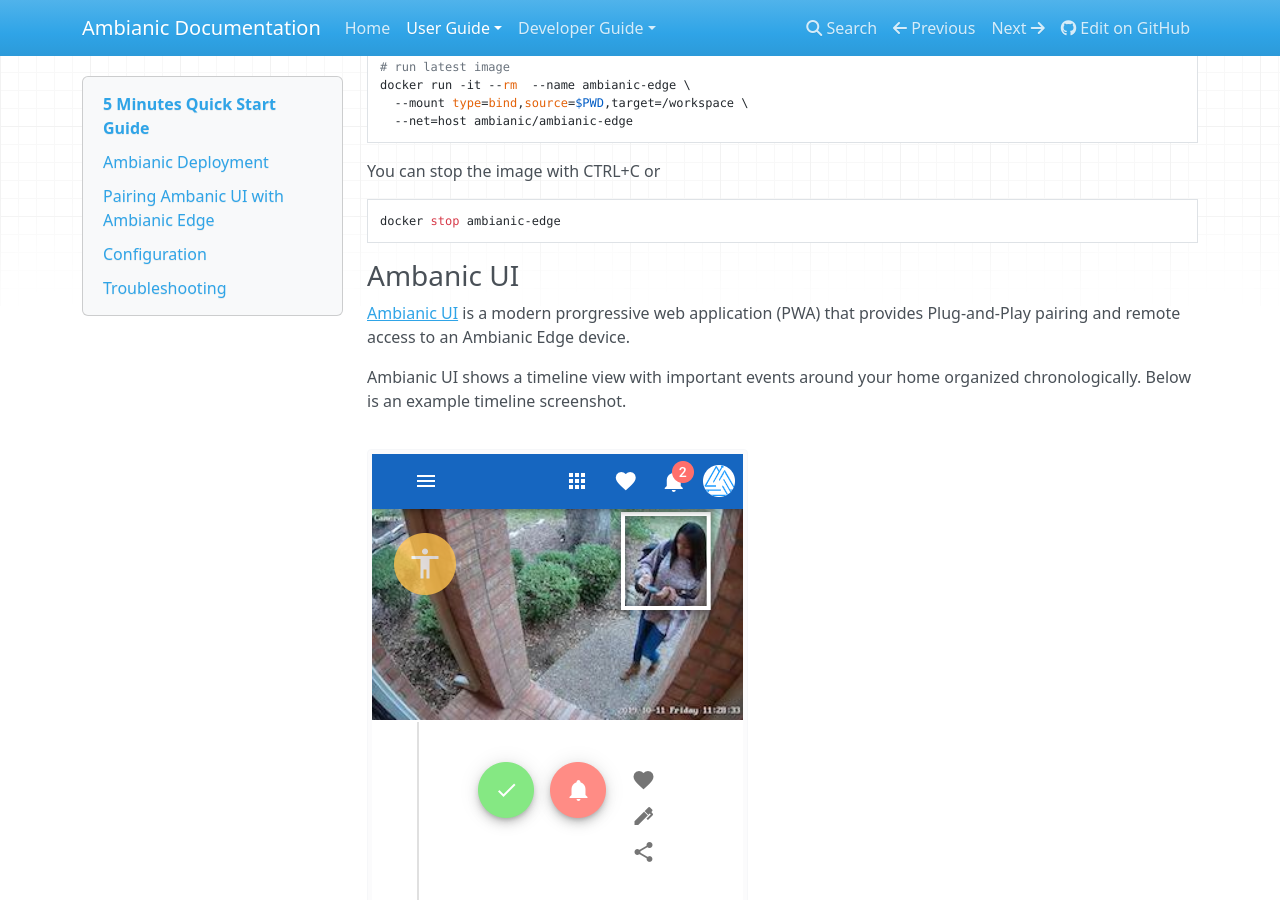
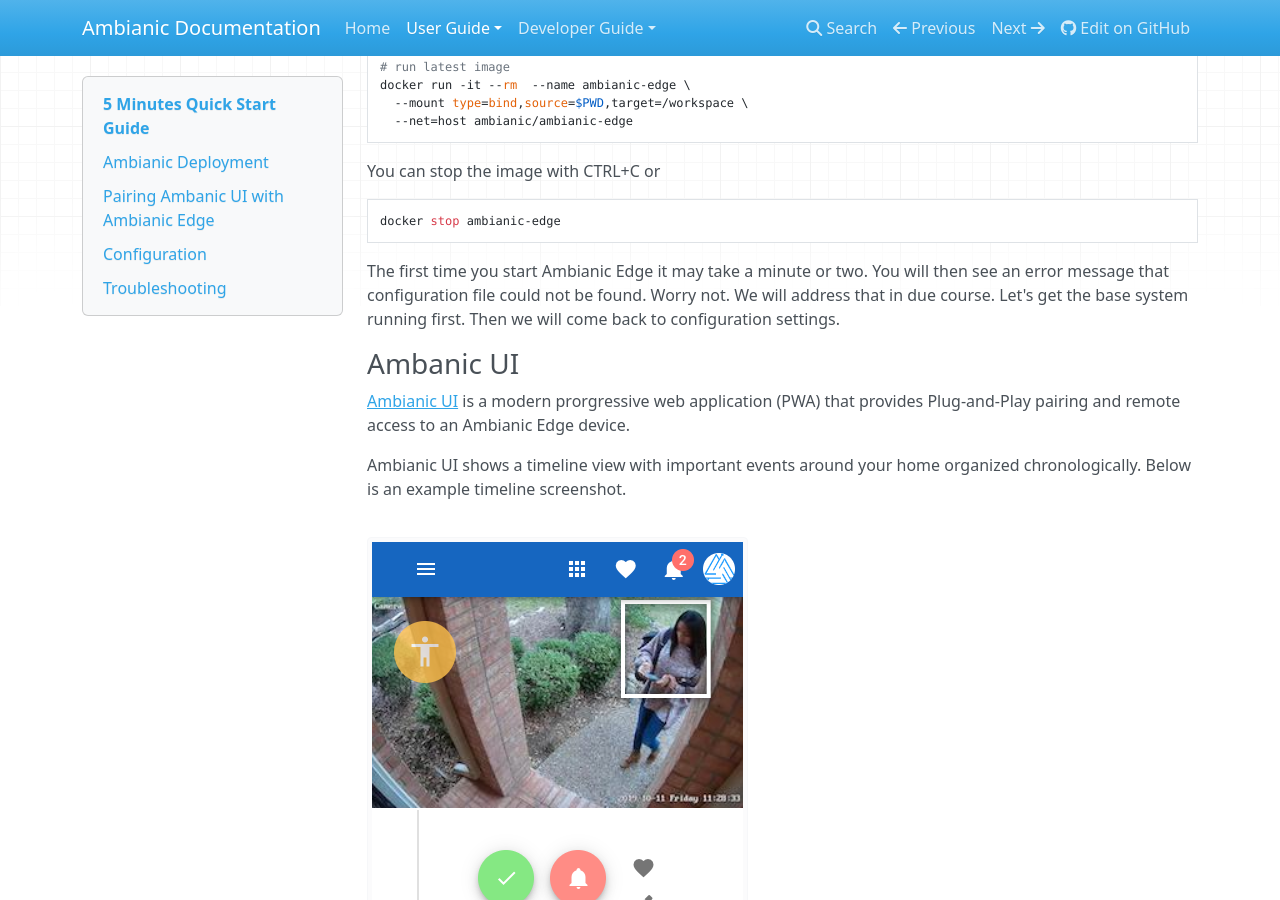
Before and after one commit to ambianic/ambianic-docs, an MkDocs documentation site: the page built from docs-md/users/quickstart.md, in a window 1280 px wide and 900 px high, scrolled down 602 px. Built offline with MkDocs 1.6.1, drawn with Linux system fonts in a browser that asks for light colours; nearby versions of some CDN libraries.

Commit message:
docs: inform user to expect config error
On initial edge startup, edge looks for config file, but it doesn't exist yet.

thx @robmarkcole for the constructive feedback.

````diff
--- a/docs-md/users/quickstart.md
+++ b/docs-md/users/quickstart.md
@@ -45,6 +45,8 @@
 docker stop ambianic-edge
 ```
 
+The first time you start Ambianic Edge it may take a minute or two. You will then see an error message that configuration file could not be found. Worry not. We will address that in due course. Let's get the base system running first. Then we will come back to configuration settings.
+
 ### Ambanic UI
 
 [Ambianic UI](https://ui.ambianic.ai/) is a
````
